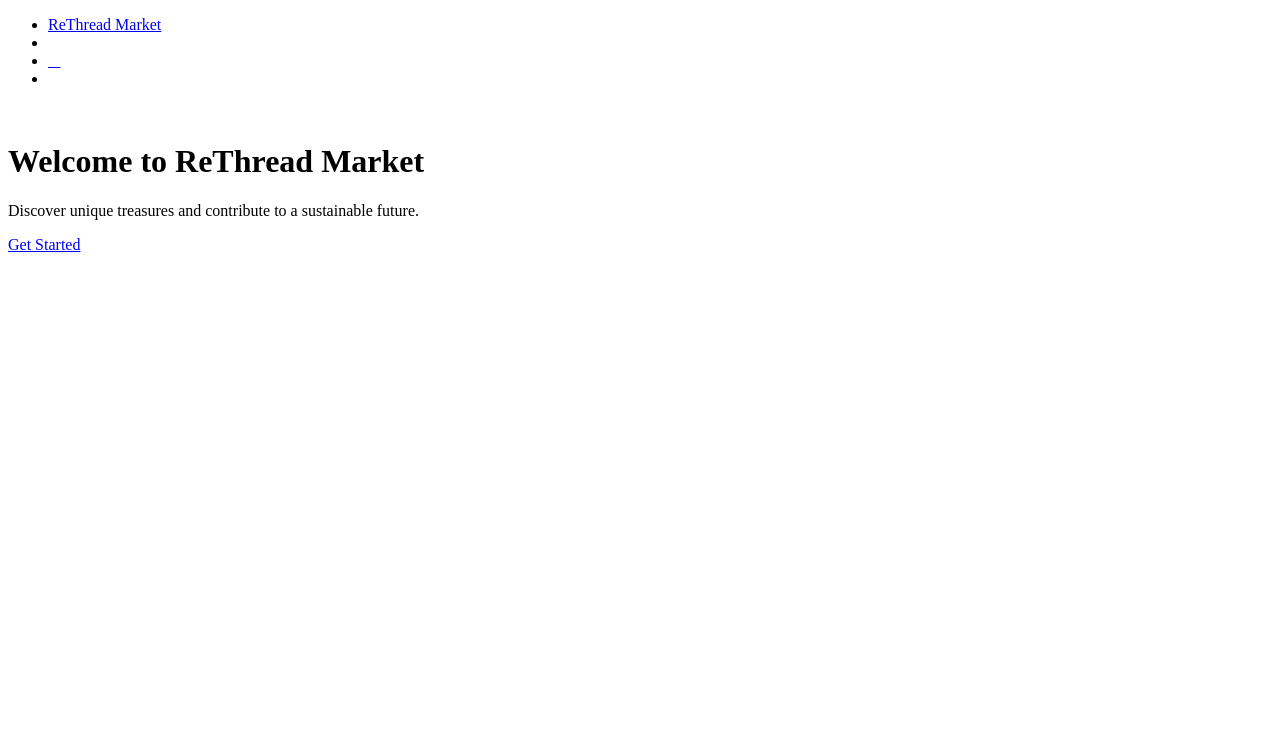
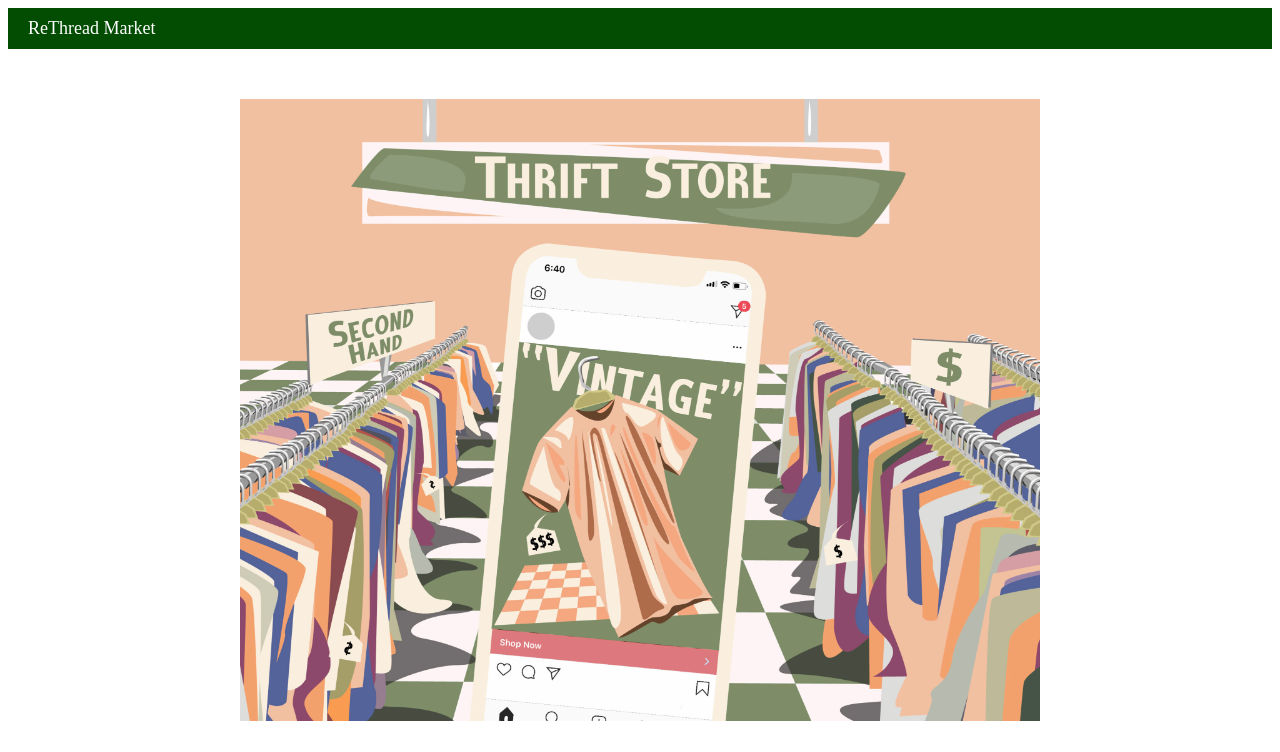
Before and after one commit to MariaLopezG/GroupProject2, a plain HTML site: page index.html in a window 1280 px wide. Shown: the top 752 px of the page. Drawn offline with Linux system fonts and the light colour scheme.

Commit message:
Updated style.css
styled the index.html

```diff
--- a/index.html
+++ b/index.html
@@ -20,7 +20,7 @@
 
     <div class="main-section">
         <div class="image-section">
-            <img src="" alt="">
+            <img src="images/market_image.jpg" alt="">
         </div>
         <div class="intro-section">
             <h1>Welcome to ReThread Market</h1>
--- a/styles/style.css
+++ b/styles/style.css
@@ -0,0 +1,76 @@
+/* Navbar */
+.navbar {
+    background-color: rgb(2, 77, 2);
+    padding: 10px 20px;
+    display: flex;
+    justify-content: space-between;
+    align-items: center;
+}
+
+.navbar-links {
+    list-style-type: none;
+    margin: 0;
+    padding: 0;
+    display: flex;
+}
+
+.navbar-links li {
+    margin-right: 20px;
+}
+
+.navbar-links li a {
+    color: white;
+    text-decoration: none;
+    font-size: 18px;
+}
+
+.navbar-links li a:hover {
+    color: rgb(152, 191, 152);
+}
+
+/* Main Section */
+
+.main-section {
+    display: flex;
+    flex-direction: column;
+    align-items: center;
+    padding: 50px;
+}
+
+.image-section img {
+    width: 100%;
+    max-width: 800px;
+    height: auto;
+    margin-bottom: 30px;
+}
+
+.intro-section {
+    text-align: center;
+}
+
+.intro-section h1 {
+    color: darkgreen;
+    font-size: 36px;
+    margin-bottom: 20px;
+}
+
+.intro-section p {
+    color: #333;
+    font-size: 20px;
+    margin-bottom: 30px;
+}
+
+.get-started-button {
+    background-color: darkgreen;
+    color: white;
+    padding:  10px 20px;
+    border: none;
+    border-radius: 5px;
+    font-size: 18px;
+    text-decoration: none;
+    transition: background-color 0.3s ease;
+}
+
+.get-started-button:hover {
+    background-color: rgb(152, 191, 152);
+}
```
Also changed, not shown: images/market_image.jpg (added).
